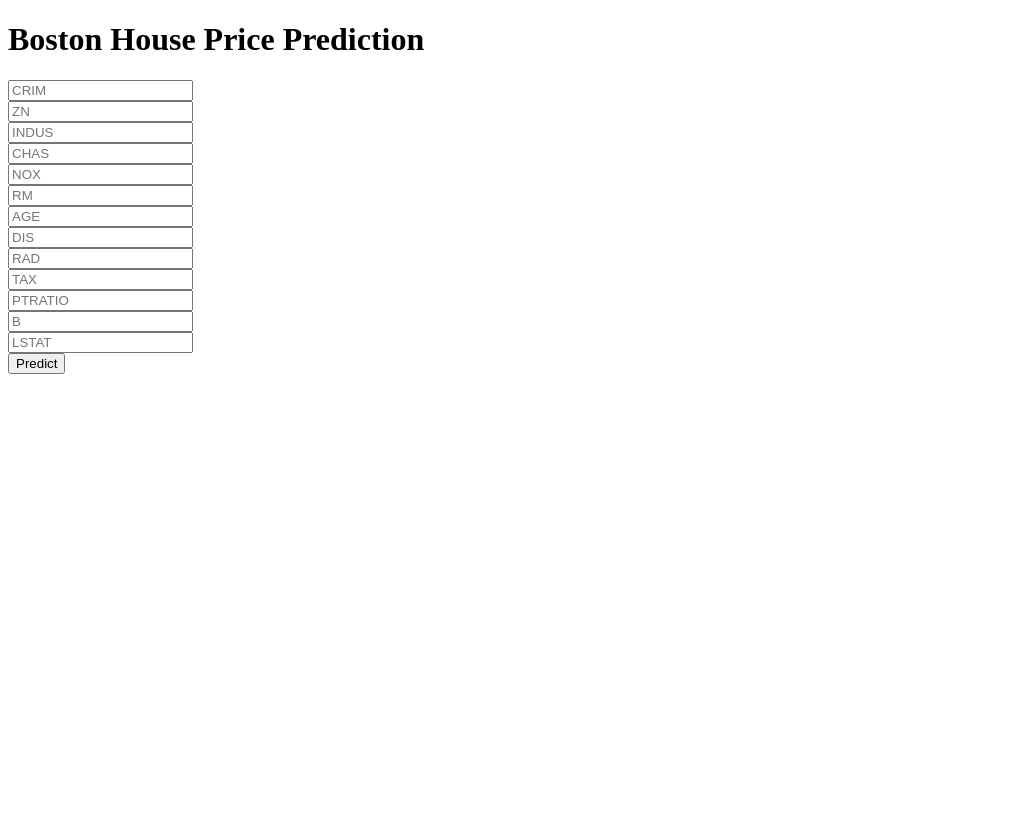
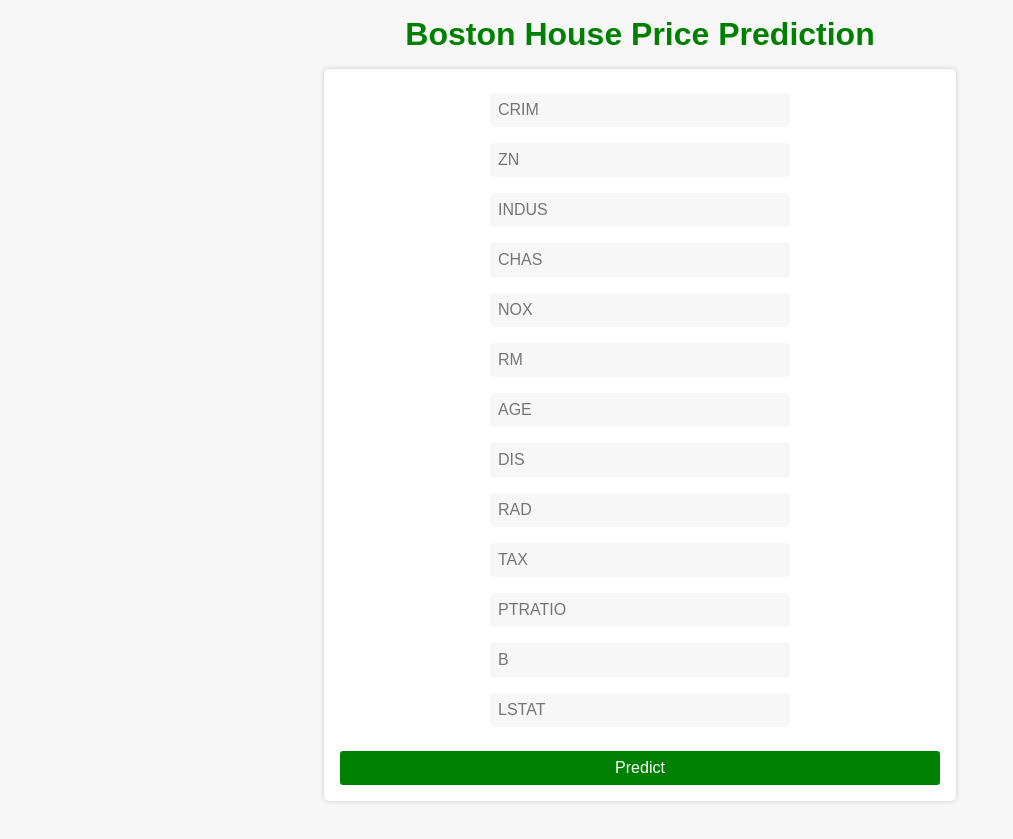
Before and after one commit to PrathameshGadilohar/bostonhousepricing, a Flask app: page / in a window 1280 px wide. Shown: the whole page, without its empty margins (0-1013 px from the left). Before the commit the page ends 374 px from the top, so only its background shows below. Run offline with Flask 3, Linux system fonts and the light colour scheme; parts of the project's set-up code (start-up, migrations or seed data) failed here and were passed over.

Commit message:
added styling to the html page

```diff
--- a/templates/home.html
+++ b/templates/home.html
@@ -4,7 +4,8 @@
     <meta charset="UTF-8" />
     <meta http-equiv="X-UA-Compatible" content="IE=edge" />
     <meta name="viewport" content="width=device-width, initial-scale=1.0" />
-    <title>Document</title>
+    <link rel="stylesheet" href="./style.css" />
+    <title>Boston House Price Prediction</title>
   </head>
   <body>
     <div>
--- /dev/null
+++ b/templates/style.css
@@ -0,0 +1,55 @@
+body {
+  font-family: Arial, sans-serif;
+  background-color: #f7f7f7;
+  margin: 0;
+  padding: 0;
+}
+
+h1 {
+  font-size: 2rem;
+  text-align: center;
+  margin: 1rem 0;
+}
+
+form {
+  display: flex;
+  flex-wrap: wrap;
+  justify-content: center;
+  align-items: center;
+  margin: 1rem auto;
+  max-width: 600px;
+  padding: 1rem;
+  background-color: #fff;
+  border-radius: 5px;
+  box-shadow: 0px 0px 5px 0px rgba(0, 0, 0, 0.2);
+}
+
+form input[type="text"] {
+  width: calc(50% - 1rem);
+  margin: 0.5rem;
+  padding: 0.5rem;
+  font-size: 1rem;
+  border: none;
+  border-radius: 3px;
+  background-color: #f7f7f7;
+}
+
+form button[type="submit"] {
+  width: 100%;
+  margin-top: 1rem;
+  padding: 0.5rem;
+  font-size: 1rem;
+  border: none;
+  border-radius: 3px;
+  background-color: #008000;
+  color: #fff;
+  cursor: pointer;
+}
+
+div {
+  text-align: center;
+  margin-top: 1rem;
+  font-size: 1.2rem;
+  font-weight: bold;
+  color: #008000;
+}
```
